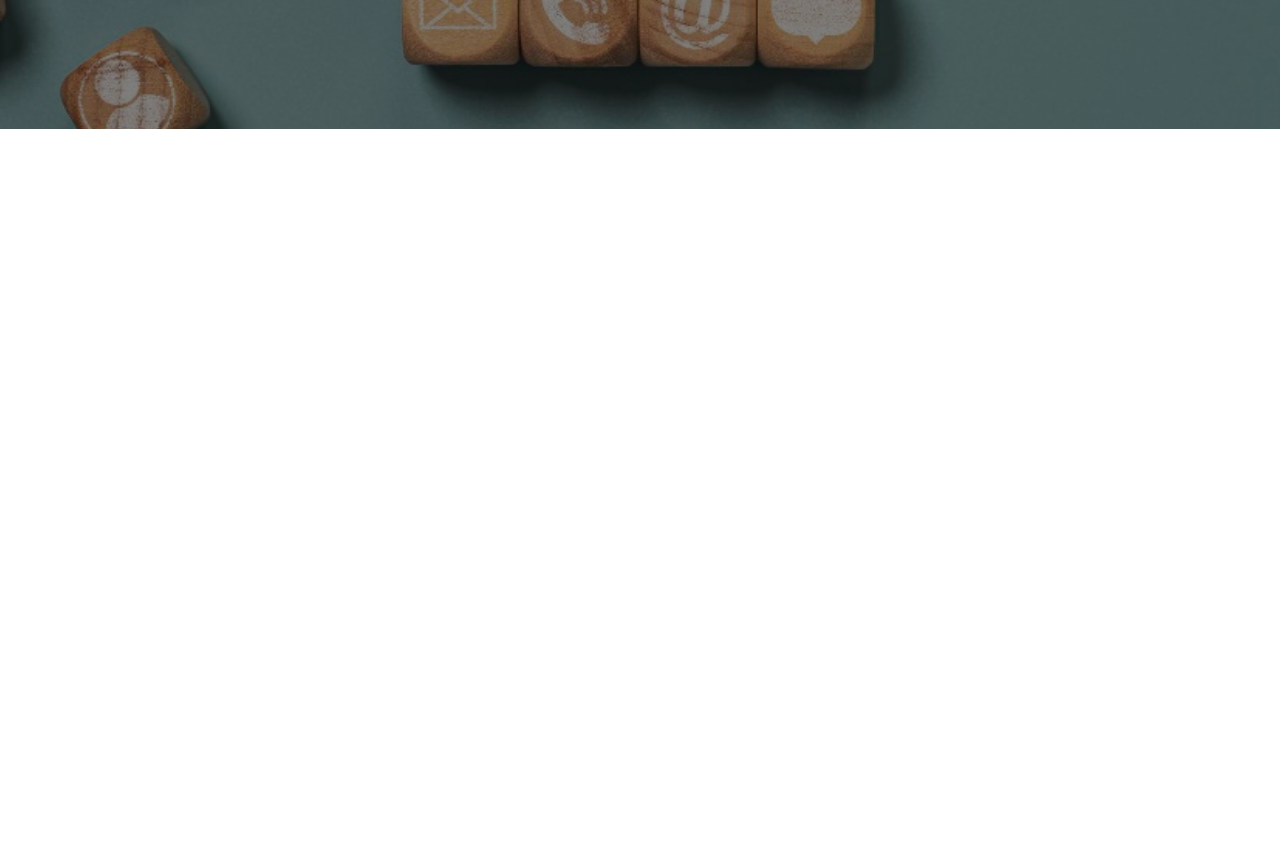
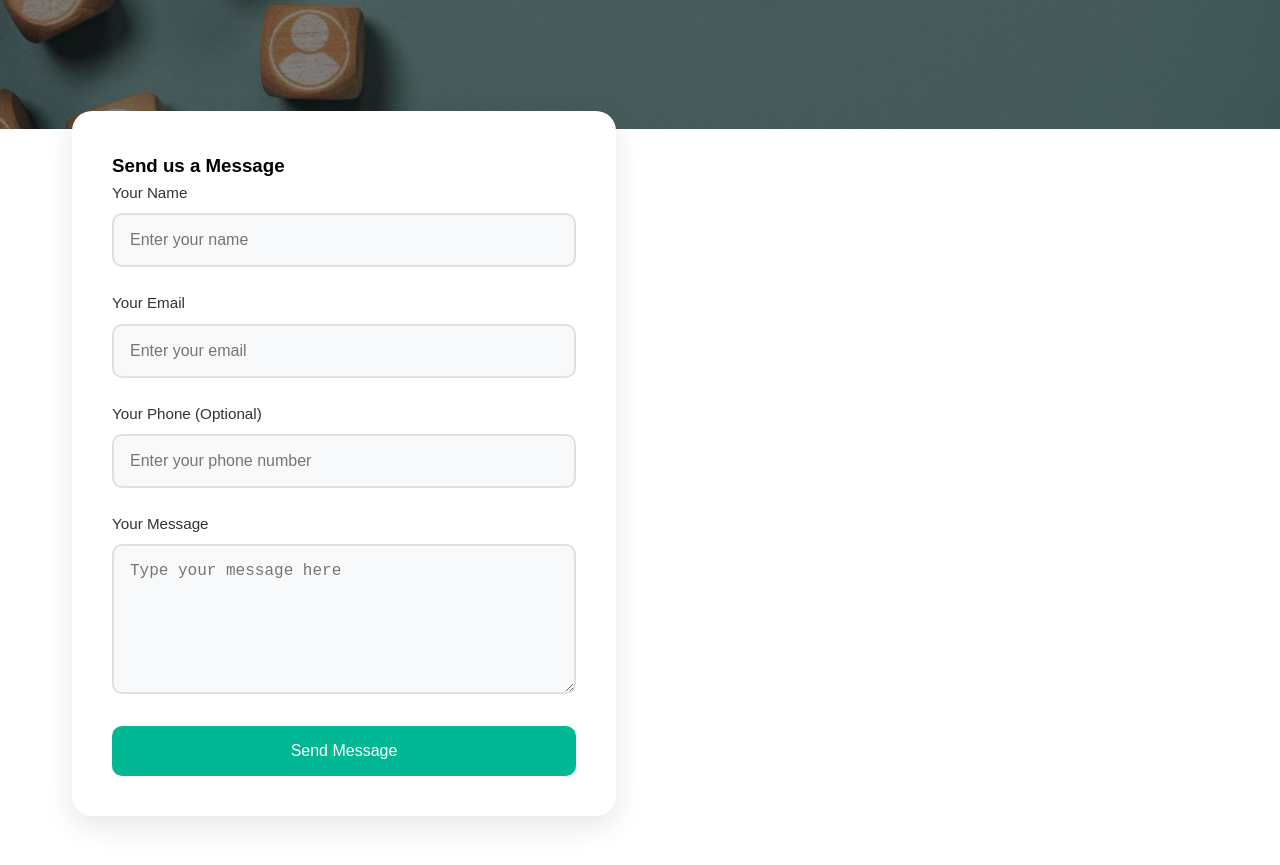
Before and after one commit to DilukM/TourEscape, a plain HTML site: page pages/contact.html in a window 1280 px wide. Shown: the part 271-1136 px from the top of the page. Before the commit the page ends 800 px from the top, so only its background shows below. Drawn offline with Linux system fonts and the light colour scheme.

Commit message:
Add contact form to contact page with styling and layout

```diff
--- a/css/contact.css
+++ b/css/contact.css
@@ -1,7 +1,8 @@
 /* Contact Page Styles */
 .contact-hero {
   height: 50vh;
-    background: linear-gradient(rgba(0, 0, 0, 0.5), rgba(0, 0, 0, 0.5)), url('../images/contact-hero.jpg');
+  background: linear-gradient(rgba(0, 0, 0, 0.5), rgba(0, 0, 0, 0.5)),
+    url("../images/contact-hero.jpg");
   background-size: cover;
   background-position: center;
   background-attachment: fixed;
@@ -13,7 +14,6 @@
   position: relative;
   overflow: hidden;
 }
-
 
 .contact-hero h1 {
   font-size: 3.5rem;
@@ -30,3 +30,96 @@
   text-shadow: 1px 1px 2px rgba(0, 0, 0, 0.3);
   animation: fadeInUp 1s ease-out;
 }
+
+.contact-container {
+  max-width: 1200px;
+  margin: -50px auto 0;
+  padding: 0 2rem;
+  position: relative;
+  z-index: 1;
+}
+
+.contact-grid {
+  display: grid;
+  grid-template-columns: 1fr 1fr;
+  gap: 3rem;
+  margin-top: 2rem;
+}
+
+.contact-form {
+  background: white;
+  padding: 2.5rem;
+  border-radius: 20px;
+  box-shadow: 0 10px 30px rgba(0, 0, 0, 0.1);
+  transition: transform 0.3s ease, box-shadow 0.3s ease;
+}
+
+.contact-form:hover {
+  transform: translateY(-5px);
+  box-shadow: 0 15px 40px rgba(0, 0, 0, 0.15);
+}
+
+.form-group {
+  margin-bottom: 1.5rem;
+  position: relative;
+  transition: transform 0.3s ease;
+}
+
+.form-group.focused {
+  transform: translateX(10px);
+}
+
+.form-group label {
+  display: block;
+  margin-bottom: 0.5rem;
+  color: #2d3436;
+  font-weight: 500;
+  font-size: 0.95rem;
+  transition: color 0.3s ease;
+}
+
+.form-group.focused label {
+  color: #00b894;
+}
+
+.form-group input,
+.form-group textarea {
+  width: 100%;
+  padding: 1rem;
+  border: 2px solid #e0e0e0;
+  border-radius: 10px;
+  font-size: 1rem;
+  transition: all 0.3s ease;
+  background: #f8f9fa;
+}
+
+.form-group input:focus,
+.form-group textarea:focus {
+  border-color: #00b894;
+  outline: none;
+  box-shadow: 0 0 0 3px rgba(0, 184, 148, 0.1);
+  background: white;
+}
+
+.form-group textarea {
+  height: 150px;
+  resize: vertical;
+}
+
+.submit-button {
+  background: #00b894;
+  color: white;
+  padding: 1rem 2rem;
+  border: none;
+  border-radius: 10px;
+  font-size: 1rem;
+  cursor: pointer;
+  transition: all 0.3s ease;
+  width: 100%;
+}
+
+.submit-button:hover {
+  background: #00a884;
+  transform: translateY(-2px);
+  box-shadow: 0 5px 15px rgba(0, 184, 148, 0.2);
+}
--- a/pages/contact.html
+++ b/pages/contact.html
@@ -21,5 +21,55 @@
         <p>We're here to help you plan your perfect trip. Reach out to us!</p>
       </div>
     </section>
+
+    <main class="main-content">
+      <div class="contact-container">
+        <div class="contact-grid">
+          <div class="contact-form">
+            <h3>Send us a Message</h3>
+            <form>
+              <div class="form-group">
+                <label for="name">Your Name</label>
+                <input
+                  type="text"
+                  id="name"
+                  placeholder="Enter your name"
+                  required
+                />
+              </div>
+              <div class="form-group">
+                <label for="email">Your Email</label>
+                <input
+                  type="email"
+                  id="email"
+                  placeholder="Enter your email"
+                  required
+                />
+              </div>
+              <div class="form-group">
+                <label for="phone">Your Phone (Optional)</label>
+                <input
+                  type="tel"
+                  id="phone"
+                  placeholder="Enter your phone number"
+                />
+              </div>
+              <div class="form-group">
+                <label for="message">Your Message</label>
+                <textarea
+                  id="message"
+                  placeholder="Type your message here"
+                  required
+                ></textarea>
+              </div>
+              <button type="submit" class="submit-button">Send Message</button>
+            </form>
+          </div>
+        </div>
+      </div>
+    </main>
+
+    <!-- Scripts -->
+    <script src="../js/navbar.js" defer></script>
   </body>
 </html>
```
Lines whose indentation alone changed are shown as unchanged.
